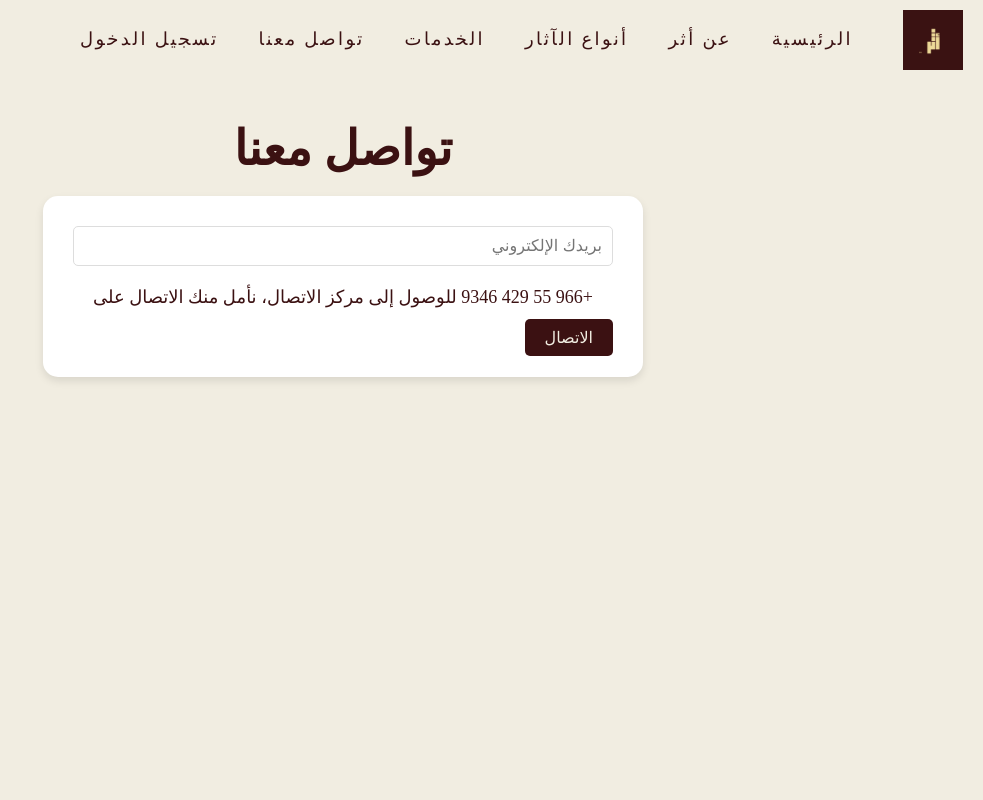
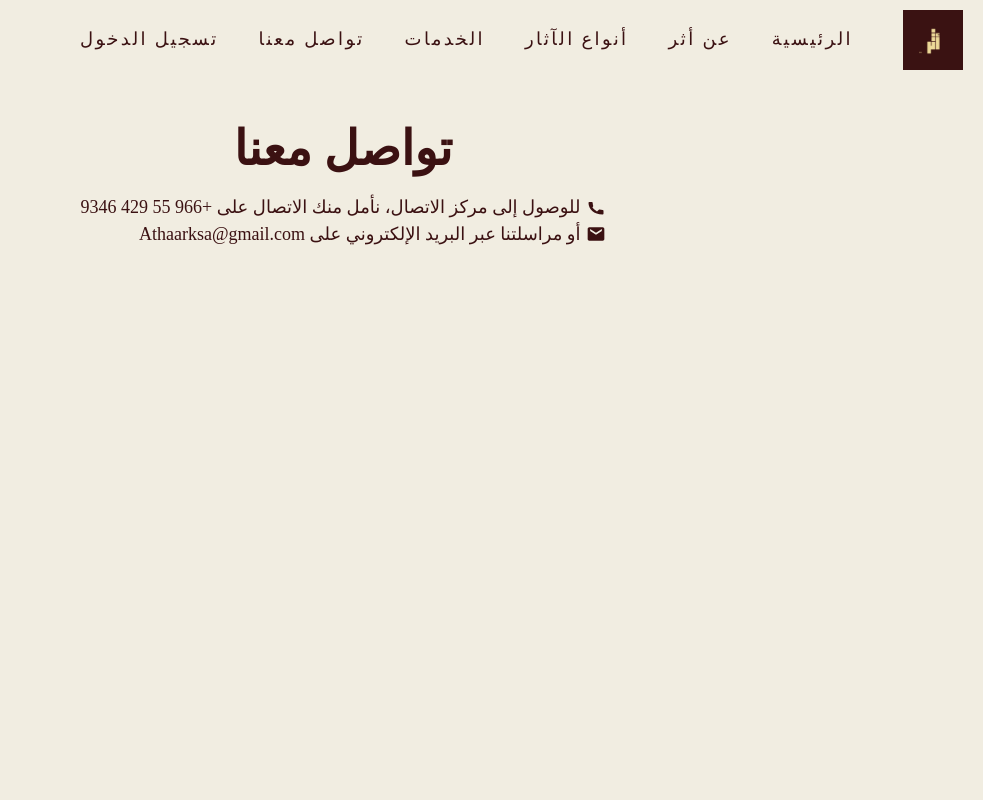
Before and after one commit to m0hamedKhalidMG/athar_FEE, a React (Create React App) app: page /contact in a window 1280 px wide. Shown: the top 800 px of the page, without its empty margins (297-1280 px from the left). Built offline with nearby package versions, Linux system fonts and the light colour scheme; a web font is replaced by a local one.

Commit message:
Update Contact.js

```diff
--- a/src/components/Contact.js
+++ b/src/components/Contact.js
@@ -90,21 +90,40 @@ const Contact = () => {
   return (
     <ContactContainer>
       <Title>تواصل معنا</Title>
-      <Form onSubmit={handleSubmit}>
-        <Input
-          type="email"
-          name="email"
-          placeholder="بريدك الإلكتروني"
-          value={email}
-          onChange={handleChange}
-          required
-        />
-        <ContactText>
-      +966 55 429 9346 للوصول إلى مركز الاتصال، نأمل منك الاتصال على
-        </ContactText>
-        <CallButton href="tel:+966 55 429 9346">الاتصال</CallButton>
-      </Form>
-    </ContactContainer>
+      <ContactText dir="rtl">
+  <span style={{ display: 'flex', alignItems: 'center', marginBottom: '5px' }}>
+    <svg
+      xmlns="http://www.w3.org/2000/svg"
+      width="20"
+      height="20"
+      viewBox="0 0 24 24"
+      fill="currentColor"
+      style={{ marginLeft: '5px' }}
+    >
+      <path d="M6.62 10.79a15.91 15.91 0 006.59 6.59l2.2-2.2c.27-.27.67-.36 1.02-.24 1.12.37 2.33.57 3.57.57.55 0 1 .45 1 1V20c0 .55-.45 1-1 1C9.4 21 3 14.6 3 7c0-.55.45-1 1-1h3.03c.55 0 1 .45 1 1 0 1.25.2 2.45.57 3.57.11.35.02.74-.24 1.02l-2.2 2.2z"/>
+    </svg>
+    <span>للوصول إلى مركز الاتصال، نأمل منك الاتصال على +966 55 429 9346</span>
+  </span>
+
+  <span style={{ display: 'flex', alignItems: 'center' }}>
+    <svg
+      xmlns="http://www.w3.org/2000/svg"
+      width="20"
+      height="20"
+      viewBox="0 0 24 24"
+      fill="currentColor"
+      style={{ marginLeft: '5px' }}
+    >
+      <path d="M20 4H4c-1.1 0-2 .9-2 2v12c0 1.1.9 2 2 2h16c1.1 0 2-.9 2-2V6c0-1.1-.9-2-2-2zm-1 4.25l-7 4.5-7-4.5V6l7 4.5 7-4.5v2.25z"/>
+    </svg>
+    <span>أو مراسلتنا عبر البريد الإلكتروني على Athaarksa@gmail.com</span>
+  </span>
+</ContactText>
+
+
+
+
+        </ContactContainer>
   );
 };
 
```
